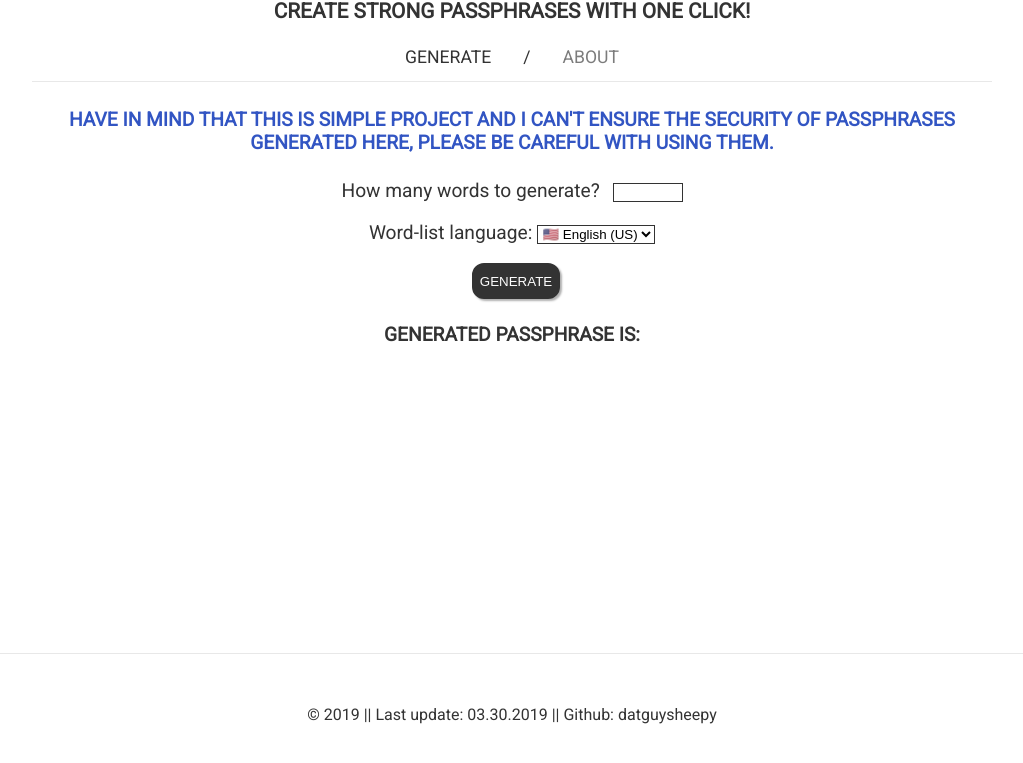
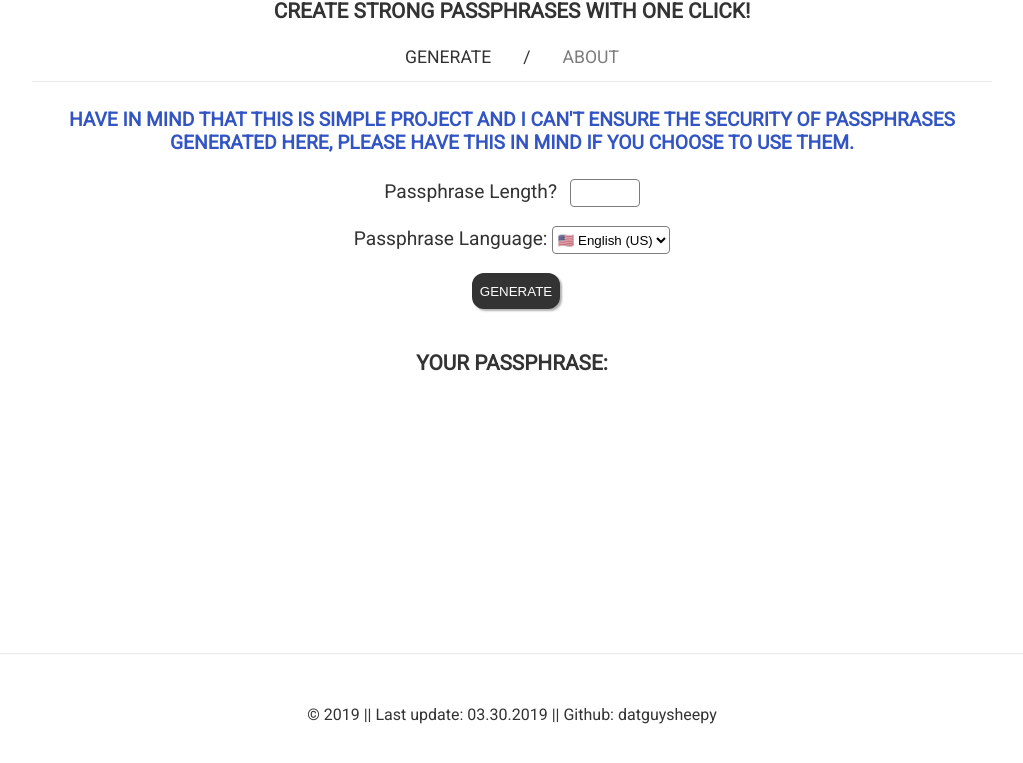
Before and after one commit to datguyducky/diceware-generator, a plain HTML site: page index.html in a window 1280 px wide. Shown: the part 147-910 px from the top of the page, without its empty margins (128-1151 px from the left). Drawn offline with Linux system fonts and the light colour scheme.

Commit message:
fixing index

```diff
--- a/index.html
+++ b/index.html
@@ -43,15 +43,15 @@
             </ul>
         </nav>
         <main>
-            <h4 id="warning">Have in mind that this is simple project and I can't ensure the security of passphrases generated here, please be careful with using them. </h4>
+            <h4 id="warning">Have in mind that this is simple project and I can't ensure the security of passphrases generated here, please have this in mind if you choose to use them.</h4>
 
             <div id="gen-content">
-                <label to="number">How many words to generate? <input type="number" id="num-phrase" min="6"
+                <label to="number">Passphrase Length? <input type="number" id="num-phrase" min="6"
                         max="128" /></label>
                 <p id="error" class="colors">Minimum required number of words is 6, maximum 128</p><!-- error -->
 
                 <div id="language-content">
-                    <p>Word-list language:
+                    <p>Passphrase Language:
                         <select id="languages">
                             <option value="zh">🇨🇳 Chinese</option>
                             <option value="eng" selected>🇺🇸 English (US)</option> <!-- selected by default -->
@@ -74,8 +74,10 @@
             </div>
 
             <div id="gen-result">
-                <h4>generated passphrase is:</h4>
+                <h4>your passphrase: </h4>
                 <p id="gen-result-p" class="colors"></p><!-- placeholder for generated passphrase -->
+
+                <input type="submit" value="COPY" id="copy-btn"/>
             </div>
         </main>
     </div>
--- a/style.css
+++ b/style.css
@@ -79,17 +79,17 @@ nav a:hover {
     color: #333;
 }
 
-nav a:hover li {
-    border-bottom: 1px dashed #333;
-}
-
 .nav-sep {
     float: left;
     padding: 2rem 1rem;
 }
 
 .active {
-    color: #333333;
+    color: #333;
+}
+
+#copy-btn {
+    display: none;
 }
 
 main #warning {
@@ -99,8 +99,7 @@ main #warning {
     color: #3255c3;
 }
 
-main #gen-content,
-#gen-result {
+main #gen-content, #gen-result {
     display: flex;
     justify-content: center;
     flex-direction: column;
@@ -124,9 +123,11 @@ main #gen-content input {
 
 input[type='number'] {
     background-color: inherit;
-    border: 1px solid #333;
+    border: 1px solid #7c7c7c;
     text-align: center;
     width: 64px;
+    border-radius: 4px;
+    height: 24px;
 }
 
 input[type='submit'] {
@@ -147,14 +148,21 @@ input[type='submit']:hover {
 
 select {
     background-color: inherit;
-    border: 1px solid #333;
+    border: 1px solid #7c7c7c;
     text-align: center;
+    border-radius: 4px;
+    line-height: 28px;
+    height: 28px;
+}
+
+#gen-result {
+    margin-top: 18px;
 }
 
 #gen-result h4 {
     padding: 0;
     margin-top: 24px;
-    font-size: 1.2rem;
+    font-size: 1.3rem;
     text-transform: uppercase;
     margin-bottom: 0;
 }
@@ -162,10 +170,10 @@ select {
 #gen-result p {
     padding: 0;
     margin: 4px 0;
-    color: #3255c3;
+    color: #7c7c7c;
     font-weight: bold;
-    font-size: 1.4rem;
-    padding: 1.2rem;
+    font-size: 1.3rem;
+    text-align: center;
 }
 
 footer {
@@ -212,6 +220,10 @@ footer a:hover {
     list-style-type: circle;
 }
 
+#about-right a {
+    color: #7c7c7c;
+}
+
 #about-right a:hover {
-    border-bottom: 1px dashed #333;
+    color: #333;
 }
```
